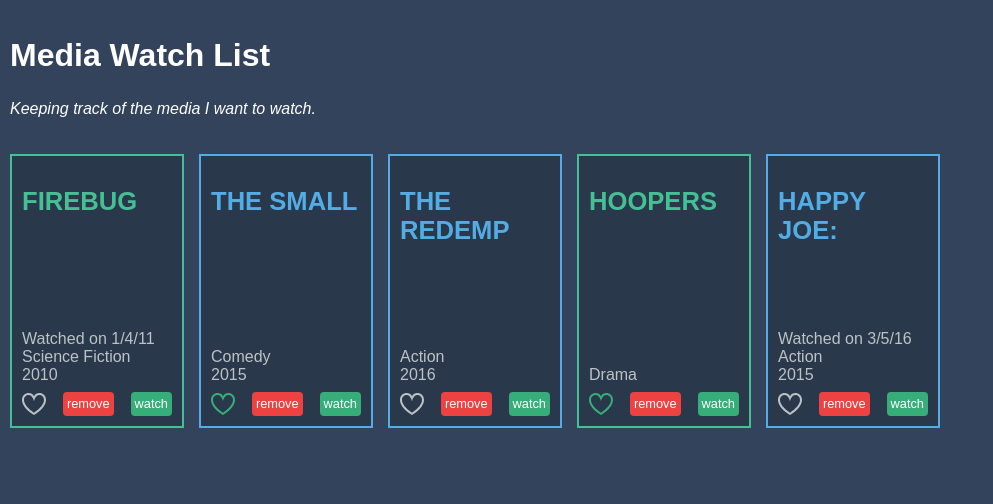
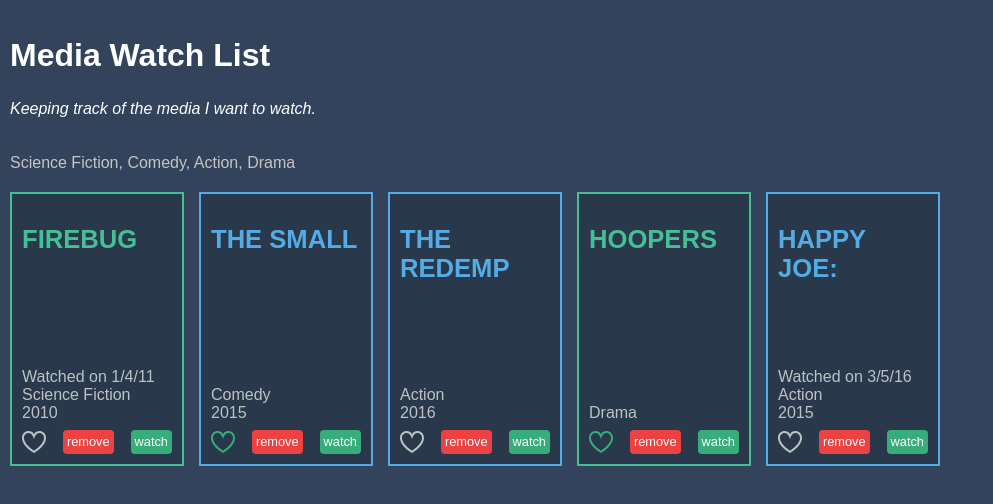
Before and after one commit to kirandash/Angular-Revision, an Angular app: page / in a window 1280 px wide. Shown: the top 504 px of the page, without its empty margins (0-993 px from the left). Built offline with nearby package versions, Linux system fonts and the light colour scheme.

Commit message:
3.8 Custom Pipe

```diff
--- a/src/app/app.module.ts
+++ b/src/app/app.module.ts
@@ -8,7 +8,7 @@ import { FavoriteDirective } from './favorite.directive';
 import { CategoryListPipe } from './category-list.pipe';
 
 @NgModule({
-  declarations: [
+  declarations: [ // Components, Directives, Pipes
     AppComponent,
     MediaItemComponent,
     MediaItemListComponent,
--- a/src/app/category-list.pipe.ts
+++ b/src/app/category-list.pipe.ts
@@ -4,9 +4,17 @@ import { Pipe, PipeTransform } from '@angular/core';
   name: 'categoryList'
 })
 export class CategoryListPipe implements PipeTransform {
-
+  // Returns all the unique categories from list
   transform(value: any, args?: any): any {
-    return null;
+    // value is the input we get, in our case it will be mediaitem
+    var categories = [];
+    value.forEach(item => {
+      if(categories.indexOf(item.category) <= -1) {
+        // If item.category is not in the list, add it to the array
+        categories.push(item.category);
+      }
+    })
+    return categories.join(', '); // Join all the items in array with ,
   }
 
 }
--- a/src/app/media-item-list/media-item-list.component.css
+++ b/src/app/media-item-list/media-item-list.component.css
@@ -36,3 +36,6 @@
     height: 64px;
     margin: 15px;
   }
+  .categories-list {
+    margin-bottom: 20px;
+  }
--- a/src/app/media-item-list/media-item-list.component.html
+++ b/src/app/media-item-list/media-item-list.component.html
@@ -1,3 +1,8 @@
+<header>
+  <div class="categories-list">
+    {{ mediaItems | categoryList }}
+  </div>
+</header>
 <section>
     <app-media-item
       [ngClass]="{'medium-movies':mediaItem.medium==='Movies', 'medium-series':mediaItem.medium==='Series'}"
```
